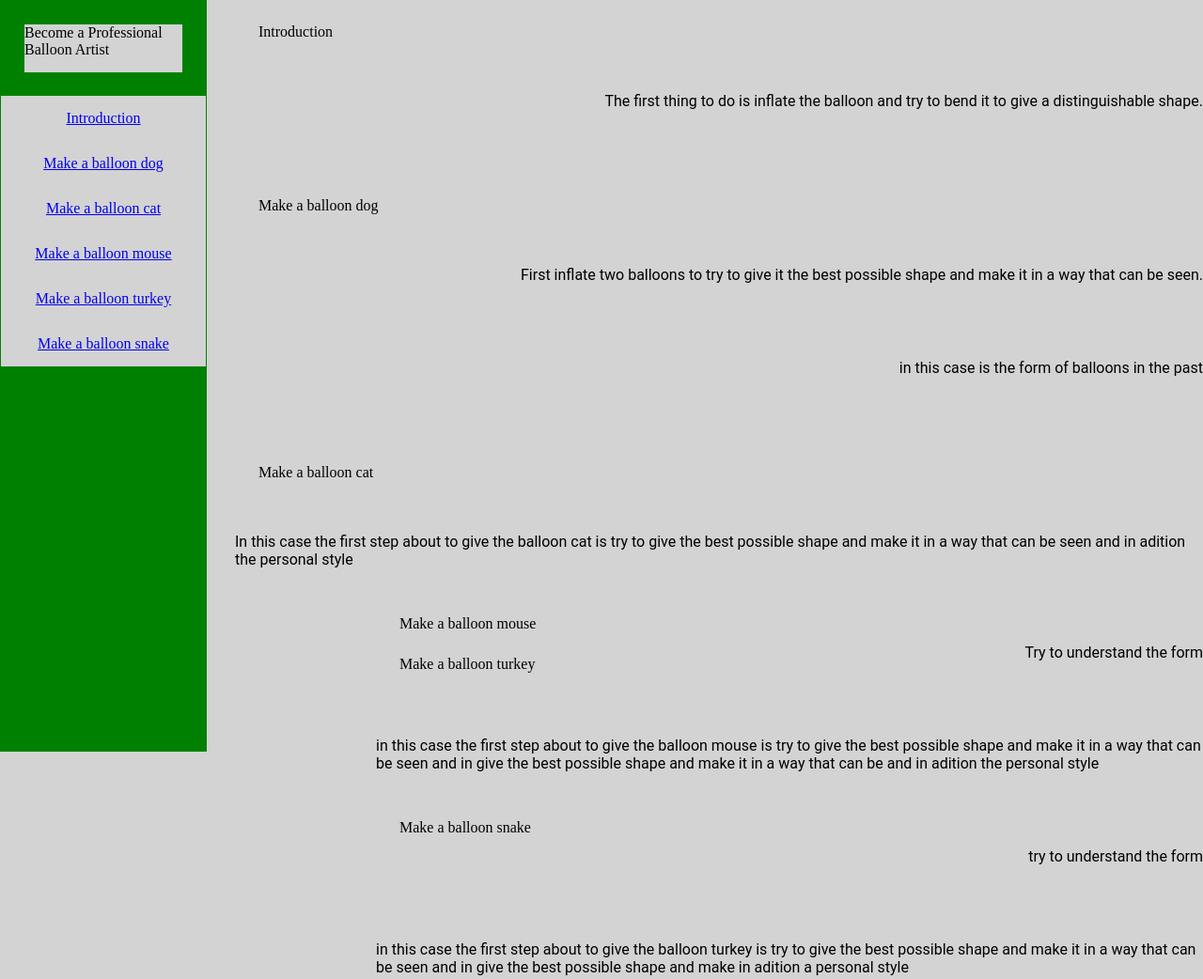
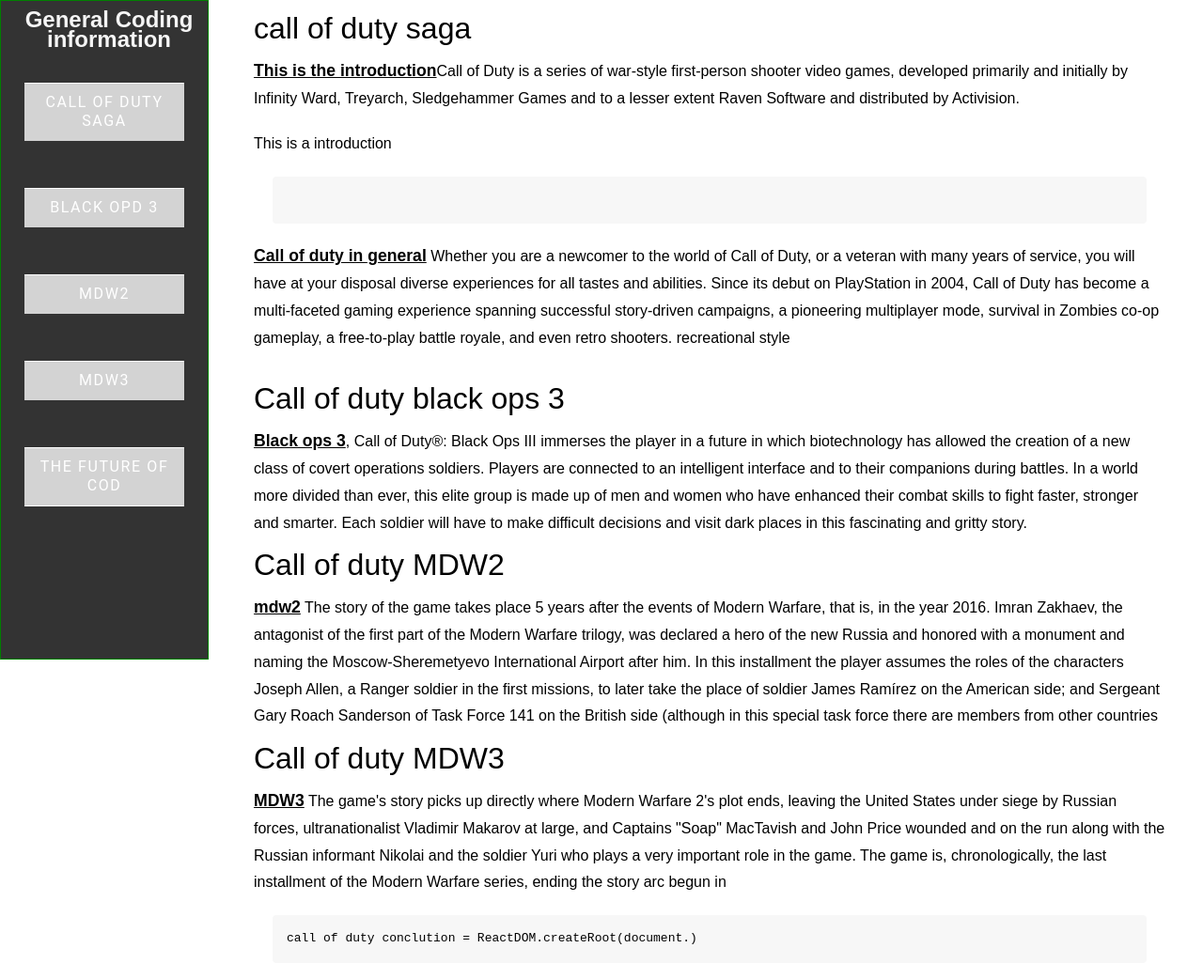
Before and after one commit to manuel333m/Technical-Documentation-Page, a plain HTML site: page index.html in a window 1280 px wide. Shown: the top 1042 px of the page at 94% size. Drawn offline with Linux system fonts and the light colour scheme.

Commit message:
the project

```diff
--- a/index.html
+++ b/index.html
@@ -1,75 +1,55 @@
-<!DOCTYPE html>
 <html lang="en">
 <head>
-  <title>JS Documentation</title>
-  <meta charset="utf-8">
-  <meta name="viewport" content="width=device-width, initial-scale=1.0">
-  <link rel="stylesheet" href="styles.css">
+    <meta charset="UTF-8">
+    <title>Technical Documentation</title>
+    <link rel="stylesheet" href="styles.css">
 </head>
 <body>
-    <div id="step">
 
-    <nav id="navbar">
-        <header id="set">Become a Professional Balloon Artist</header>
+<nav id="navbar">
+    <header class="navbar-header">General Coding information</header>
+    <a class="nav-link" href="#HTML_and_CSS">Call of duty Saga</a>
+    <a class="nav-link" href="#JavaScript">Black opd 3</a>
+    <a class="nav-link" href="#Python">mdw2</a>
+    <a class="nav-link" href="#React">mdw3</a>
+    <a class="nav-link" href="#APIs">the future of cod</a>
+</nav>
 
-        <a class="nav-link" href="#Introduction">Introduction</a>
-        <a class="nav-link" href="#make_a_balloon_dog">Make a balloon dog</a>
-        <a class="nav-link" href="#make_a_balloon_cat">Make a balloon cat</a>
-        <a class="nav-link" href="#make_a_balloon_mouse">Make a balloon mouse</a>
-        <a class="nav-link" href="#make_a_balloon_turkey">Make a balloon turkey</a>
-        <a class="nav-link" href="#make_a_balloon_snake">Make a balloon snake</a>
-    </nav>
+<main id="main-doc">
 
-    <main id="main-doc">
-        <section class="main-section" id="Introduction">
-            <header>Introduction</header>
+    <section id="HTML_and_CSS" class="main-section">
+        <header>call of duty saga</header>
+         <p><span>This is the introduction</span>Call of Duty is a series of war-style first-person shooter video games, developed primarily and initially by Infinity Ward, Treyarch, Sledgehammer Games and to a lesser extent Raven Software and distributed by Activision. </p>
+         <p>This is a introduction</p>
+           <code>  </p></code>
+         <p><span>Call of duty in general</span> Whether you are a newcomer to the world of Call of Duty, or a veteran with many years of service, you will have at your disposal diverse experiences for all tastes and abilities.
 
-            <p>The first thing to do is inflate the balloon and try to bend it to give a distinguishable shape.</p>
-        </section>
-    <br>
-        <section class="main-section" id="make_a_balloon_dog">
-            <header>Make a balloon dog</header>
-        <div class="pet">
-            <p>First inflate two balloons to try to give it the best possible shape and make it in a way that can be seen.</p>
-            <p>in this case is the form of balloons in the past</p>
-        </div>
+Since its debut on PlayStation in 2004, Call of Duty has become a multi-faceted gaming experience spanning successful story-driven campaigns, a pioneering multiplayer mode, survival in Zombies co-op gameplay, a free-to-play battle royale, and even retro shooters. recreational style </p>
 
-        </section>
-    <br>
-        <section class="main-section" id="make_a_balloon_cat">
-            <header>Make a balloon cat</header>
-        <div class="pet">
-            <p>In this case the first step about to give the balloon cat is try to give the best possible shape and make it in a way that can be seen and in adition the personal style</p>
-            <p>Try to understand the form </p>
-        </div>
 
-        <section class="main-section" id="make_a_balloon_mouse">
-            <header>Make a balloon mouse</header>
-        <div class="pet">
-            <p>in this case the first step about to give the balloon mouse is try to give the best possible shape and make it in a way that can be seen and in give the best possible shape and make it in a way that can be and in adition the personal style</p>
-            <p>try to understand the form</p>
-        </div>
-        </section>
+    </section>
 
-        <section class="main-section" id="make_a_balloon_turkey">
-            <header>Make a balloon turkey</header>
-        <div class="pet">
-            <p>in this case the first step about to give the balloon turkey is try to give the best possible shape and make it in a way that can be seen and in give the best possible shape and make in adition a personal style </p>
-            <p>Twist</p>
-        </div>
+    <section id="JavaScript" class="main-section">
+        <header>Call of duty black ops 3</header>
+         <p><span>Black ops 3</span>, Call of Duty®: Black Ops III immerses the player in a future in which biotechnology has allowed the creation of a new class of covert operations soldiers. Players are connected to an intelligent interface and to their companions during battles. In a world more divided than ever, this elite group is made up of men and women who have enhanced their combat skills to fight faster, stronger and smarter. Each soldier will have to make difficult decisions and visit dark places in this fascinating and gritty story.</p>
 
-        </section>
+    <section id="Python" class="main-section">
+        <header>Call of duty MDW2</header>
+         <p><span>mdw2</span> The story of the game takes place 5 years after the events of Modern Warfare, that is, in the year 2016. Imran Zakhaev, the antagonist of the first part of the Modern Warfare trilogy, was declared a hero of the new Russia and honored with a monument and naming the Moscow-Sheremetyevo International Airport after him. In this installment the player assumes the roles of the characters Joseph Allen, a Ranger soldier in the first missions, to later take the place of soldier James Ramírez on the American side; and Sergeant Gary Roach Sanderson of Task Force 141 on the British side (although in this special task force there are members from other countries</p>
 
-        <section class="main-section" id="make_a_balloon_snake">
-            <header>Make a balloon snake</header>
-        <div class="pet">
-            <p>Blow</p>
-            <p>Don't Twist</p>
-        </div>
+    <section id="React" class="main-section">
+        <header>Call of duty MDW3</header>
+         <p><span>MDW3</span> The game's story picks up directly where Modern Warfare 2's plot ends, leaving the United States under siege by Russian forces, ultranationalist Vladimir Makarov at large, and Captains "Soap" MacTavish and John Price wounded and on the run along with the Russian informant Nikolai and the soldier Yuri who plays a very important role in the game. The game is, chronologically, the last installment of the Modern Warfare series, ending the story arc begun in</p>
 
-        </section>
-    </main>
-</div>
+           <code> call of duty conclution = ReactDOM.createRoot(document.)
+ </code>
+    </section>
 
+    <section id="APIs" class="main-section">
+        <header>Conclution</header>
+         <p><span></span> in conclution
+Users have expressed high satisfaction with the game, highlighting its entertainment, exceptional graphics and the variety of game modes such as campaign, multiplayer and online. Despite the heavy updates, the game is considered addictive and with gameplay that exceeds expectations.</p>
+
+    </section>
 </body>
 </html>
--- a/styles.css
+++ b/styles.css
@@ -1,76 +1,6 @@
-* {
-    margin: 0px;
-    padding: 0px;
-    background-color: lightgray;
-          }
-
-#step{
-display: flex;
+@media {
 
 }
-
-.main-section {
-margin-left: 150px;
-}
-
-body{
-display:flex;
-}
-
-#main-doc {
-flex: 2;
-margin-left: 100px;
-display: flex;
-flex-direction: column;
-}
-
-#navbar {
-    border: 1px solid green ;
-    width: 220px;
-    height: 100%;
-    background-color: green;
-    box-sizing: border-box;
-    position: fixed;
-    flex: 1;
-    display: block;
-}
-#set {
-padding-bottom: 15px;
-
-}
-
-header {
-margin: 25px;
-padding 25px;
-box-radius: 2%;
-}
-
-.nav-link {
-text-align: center;
-display: block;
-padding: 15px 0;
-}
-
-  p {
-    float: right;
-      margin: 30px 0 50px 0;
-      font-family: 'Roboto', sans-serif;
-      list-style-type: none;
-    box-radius: 5%;
-    margin: 25;
-    padding: 10;
-    background-color: lightgray;
-  }
-
-  hr, .solid {
-    border-top: 2px solid gray;
-  }
-
-  @media (max-width:768px) {
-  body {
-  display:block;
-  }
-
 
 a {
     float: left;
@@ -92,6 +22,7 @@ padding: 15px 0;
 #navbar {
   width: 30%;
   height: 1000px;
+  flex-direction: column;
   border: 1px solid green ;
   padding: auto;
   width: 220px;
@@ -100,13 +31,101 @@ padding: 15px 0;
 
 }
 
-  .main-section {
-    width: 65%;
-    align: left;
-    display: flex;
-    justify-content: flex-end;
-    align-items: left;
-    padding: 30px 10%;
-    text-align: left;
+@media (prefers-reduced-motion: no-preference) {
+* {
+  scroll-behavior: smooth;
 }
 }
+
+body {
+display: flex;
+font-family: Arial, sans-serif;
+line-height: 1.3rem;
+margin: 0;
+padding: 0;
+}
+
+nav {
+background-color: #333;
+color: white;
+width: 200px;
+position: fixed;
+top: 0;
+left: 0;
+height: 100%;
+}
+
+.navbar-header {
+font-size: 1.5em;
+font-weight: bold;
+color: whitesmoke;
+margin: 10px 0 10px 10px ;
+}
+
+.nav-link {
+display: block;
+text-decoration: none;
+text-transform: uppercase ;
+letter-spacing: 0.1rem;
+color: white;
+transition: background-color 0.3s;
+position: relative;
+}
+
+a {
+border-top: 1px solid white;
+padding: 10px
+}
+
+a:last-child {
+border-bottom: 1px solid white;
+}
+
+.nav-link:hover {
+background-color: #555;
+}
+
+main {
+margin-left: 250px;
+padding: 20px 40px 0 20px;
+}
+
+.main-section {
+margin-bottom: 40px;
+}
+
+header {
+font-size: 2em;
+margin-bottom: 20px;
+}
+
+p {
+line-height: 1.8rem;
+margin-bottom: 20px;
+}
+
+span {
+font-weight: bold;
+font-size: 1.1rem;
+text-decoration: underline;
+}
+
+.code-caveat {
+font-weight: normal;
+font-size: 0.75rem;
+text-decoration: none;
+font-style: italic;
+}
+
+code {
+display: block;
+background-color: #f7f7f7;
+border-radius: 4px;
+margin: 20px;
+padding: 15px;
+}
+
+li {
+margin: 10px 0 5px 20px;
+list-style:circle
+}
```
Lines whose indentation alone changed are shown as unchanged.
